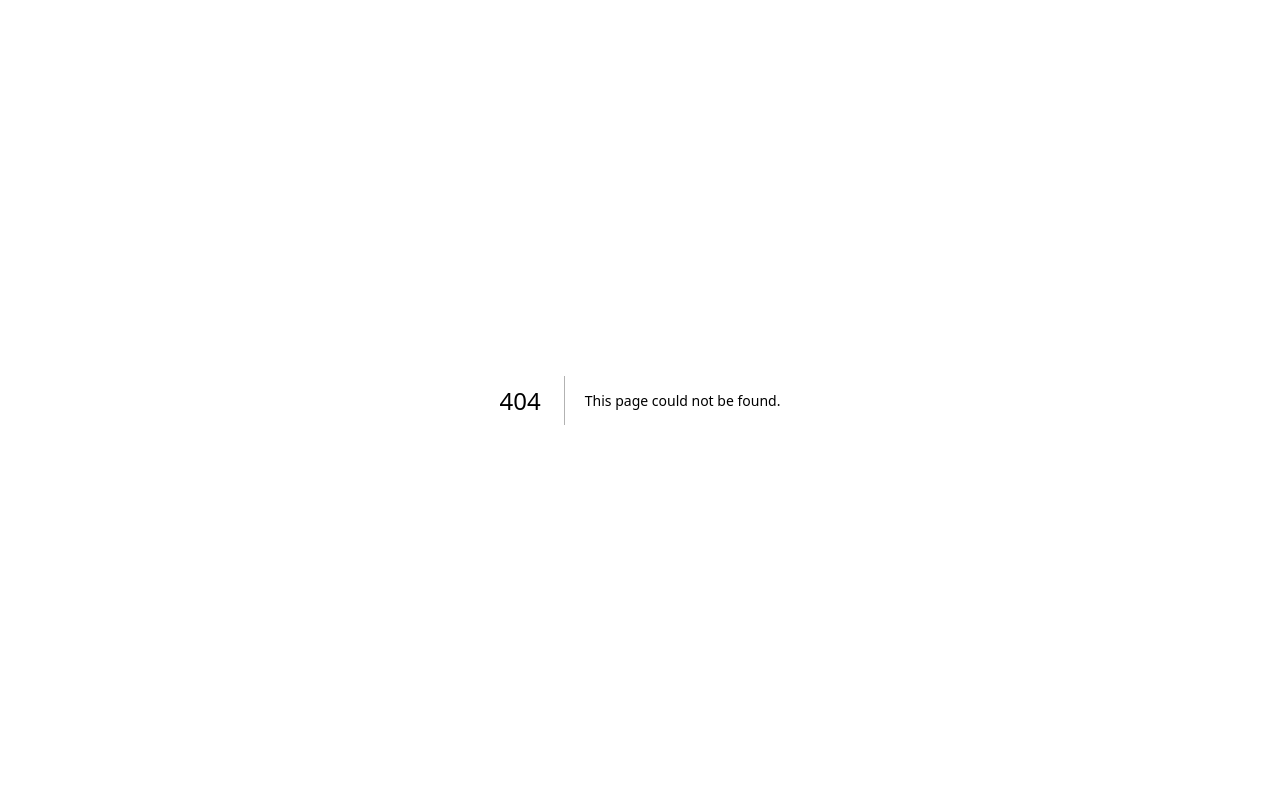
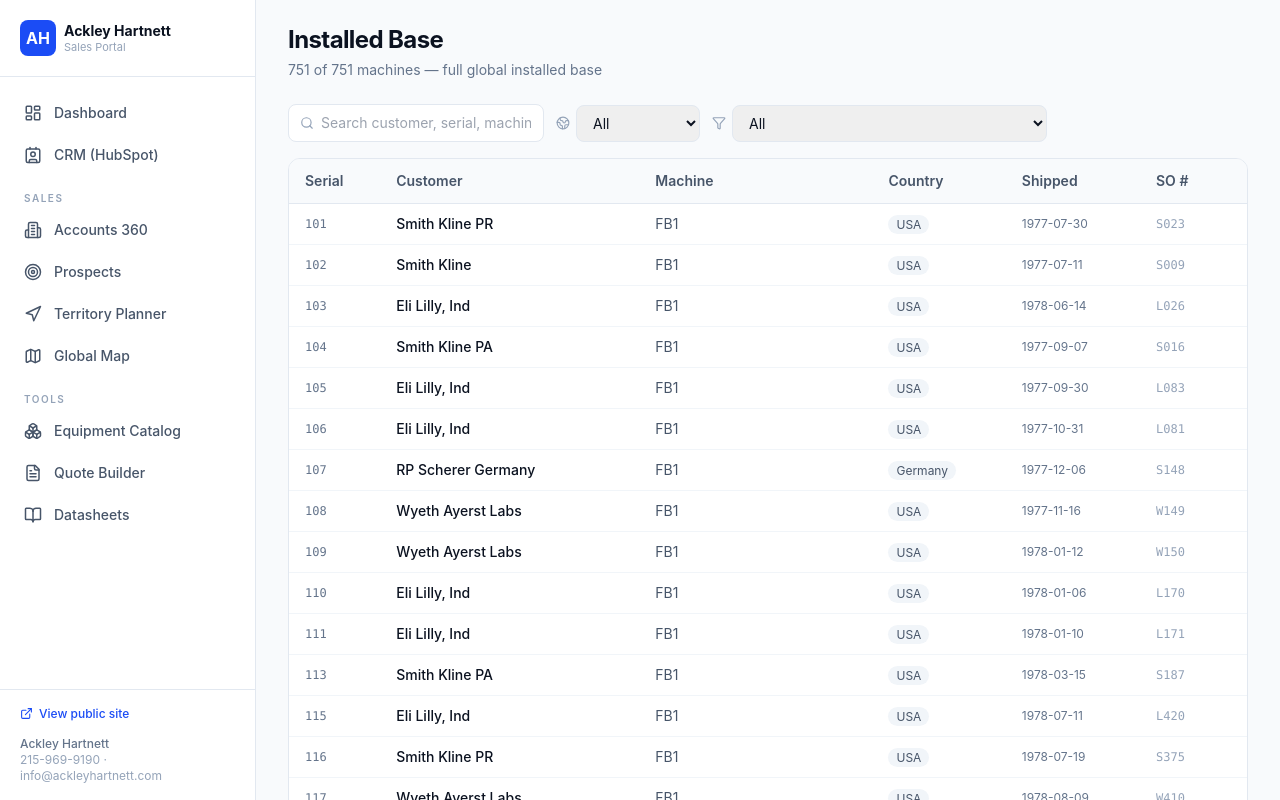
Before and after one commit to johnpohlhaus76-ops/Ackley-Hartnett, a Next.js app: page /portal/installed in a window 1280 px wide. Before the commit this address had no page. Shown: the top 800 px of the page. Built offline with nearby package versions, Linux system fonts and the light colour scheme.

Commit message:
Add Installed Base page: 751 machines, searchable/filterable table

```diff
--- /dev/null
+++ b/src/app/portal/installed/page.tsx
@@ -0,0 +1,125 @@
+"use client";
+import { useState, useMemo } from "react";
+import installs from "@/../../data/installs.json";
+import { Factory, Search, Globe2, Filter } from "lucide-react";
+import { cn } from "@/lib/utils";
+
+type Machine = {
+  serial: string; customer: string; description: string;
+  country: string; shipped: string; soNumber: string;
+  customerPO: string; address: string;
+};
+
+const MACHINES: Machine[] = (installs as { machines: Machine[] }).machines;
+
+const ALL_COUNTRIES = ["All", ...Array.from(new Set(MACHINES.map(m => m.country).filter(Boolean))).sort()];
+const ALL_FAMILIES = ["All", ...Array.from(new Set(MACHINES.map(m => m.description).filter(Boolean))).sort()];
+
+export default function InstalledBasePage() {
+  const [search, setSearch] = useState("");
+  const [country, setCountry] = useState("All");
+  const [family, setFamily] = useState("All");
+
+  const filtered = useMemo(() => MACHINES.filter(m => {
+    if (country !== "All" && m.country !== country) return false;
+    if (family !== "All" && m.description !== family) return false;
+    if (search) {
+      const q = search.toLowerCase();
+      return m.customer.toLowerCase().includes(q) ||
+             m.serial.includes(q) ||
+             m.description.toLowerCase().includes(q) ||
+             m.country.toLowerCase().includes(q) ||
+             m.soNumber.toLowerCase().includes(q);
+    }
+    return true;
+  }), [search, country, family]);
+
+  return (
+    <div>
+      <div className="mb-6 flex flex-wrap items-end justify-between gap-3 pt-12 lg:pt-0">
+        <div>
+          <h1 className="text-2xl font-bold tracking-tight text-ink">Installed Base</h1>
+          <p className="mt-1 text-sm text-slate-500">
+            {filtered.length.toLocaleString()} of {MACHINES.length.toLocaleString()} machines — full global installed base
+          </p>
+        </div>
+      </div>
+
+      {/* Filters */}
+      <div className="mb-4 flex flex-wrap gap-3">
+        <div className="relative">
+          <Search size={14} className="absolute left-3 top-1/2 -translate-y-1/2 text-slate-400" />
+          <input
+            value={search}
+            onChange={e => setSearch(e.target.value)}
+            placeholder="Search customer, serial, machine…"
+            className="rounded-lg border border-slate-200 py-2 pl-8 pr-3 text-sm outline-none focus:border-brand-400 w-64"
+          />
+        </div>
+        <div className="flex items-center gap-1.5">
+          <Globe2 size={14} className="text-slate-400" />
+          <select
+            value={country}
+            onChange={e => setCountry(e.target.value)}
+            className="rounded-lg border border-slate-200 py-2 px-3 text-sm outline-none focus:border-brand-400"
+          >
+            {ALL_COUNTRIES.map(c => <option key={c}>{c}</option>)}
+          </select>
+        </div>
+        <div className="flex items-center gap-1.5">
+          <Filter size={14} className="text-slate-400" />
+          <select
+            value={family}
+            onChange={e => setFamily(e.target.value)}
+            className="rounded-lg border border-slate-200 py-2 px-3 text-sm outline-none focus:border-brand-400"
+          >
+            {ALL_FAMILIES.map(f => <option key={f}>{f}</option>)}
+          </select>
+        </div>
+        {(search || country !== "All" || family !== "All") && (
+          <button
+            onClick={() => { setSearch(""); setCountry("All"); setFamily("All"); }}
+            className="rounded-lg border border-slate-200 px-3 py-2 text-sm text-slate-500 hover:bg-slate-50"
+          >
+            Clear filters
+          </button>
+        )}
+      </div>
+
+      {/* Table */}
+      <div className="overflow-x-auto rounded-xl border border-slate-200 bg-white">
+        <table className="w-full text-sm">
+          <thead>
+            <tr className="border-b border-slate-200 bg-slate-50 text-left">
+              <th className="px-4 py-3 font-semibold text-slate-600">Serial</th>
+              <th className="px-4 py-3 font-semibold text-slate-600">Customer</th>
+              <th className="px-4 py-3 font-semibold text-slate-600">Machine</th>
+              <th className="px-4 py-3 font-semibold text-slate-600">Country</th>
+              <th className="px-4 py-3 font-semibold text-slate-600">Shipped</th>
+              <th className="px-4 py-3 font-semibold text-slate-600">SO #</th>
+            </tr>
+          </thead>
+          <tbody className="divide-y divide-slate-100">
+            {filtered.slice(0, 500).map((m, i) => (
+              <tr key={m.serial + i} className="hover:bg-slate-50">
+                <td className="px-4 py-2.5 font-mono text-xs text-slate-500">{m.serial}</td>
+                <td className="px-4 py-2.5 font-medium text-ink max-w-[200px] truncate">{m.customer}</td>
+                <td className="px-4 py-2.5 text-slate-600 max-w-[180px] truncate">{m.description}</td>
+                <td className="px-4 py-2.5">
+                  <span className="rounded-full bg-slate-100 px-2 py-0.5 text-xs text-slate-600">{m.country}</span>
+                </td>
+                <td className="px-4 py-2.5 text-xs text-slate-500">{m.shipped}</td>
+                <td className="px-4 py-2.5 font-mono text-xs text-slate-400">{m.soNumber}</td>
+              </tr>
+            ))}
+          </tbody>
+        </table>
+        {filtered.length > 500 && (
+          <div className="border-t border-slate-200 px-4 py-3 text-center text-sm text-slate-500">
+            Showing first 500 of {filtered.length.toLocaleString()} results — use filters to narrow down
+          </div>
+        )}
+      </div>
+    </div>
+  );
+}
```
